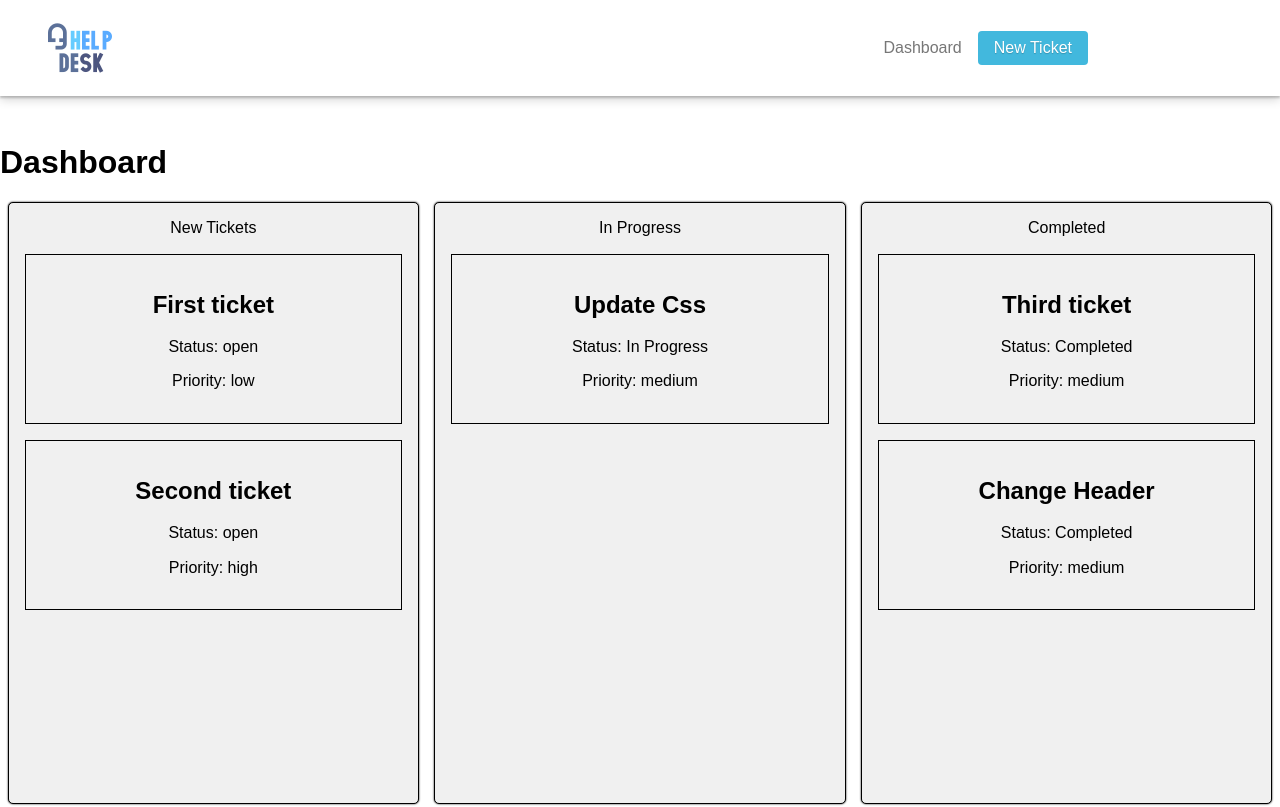
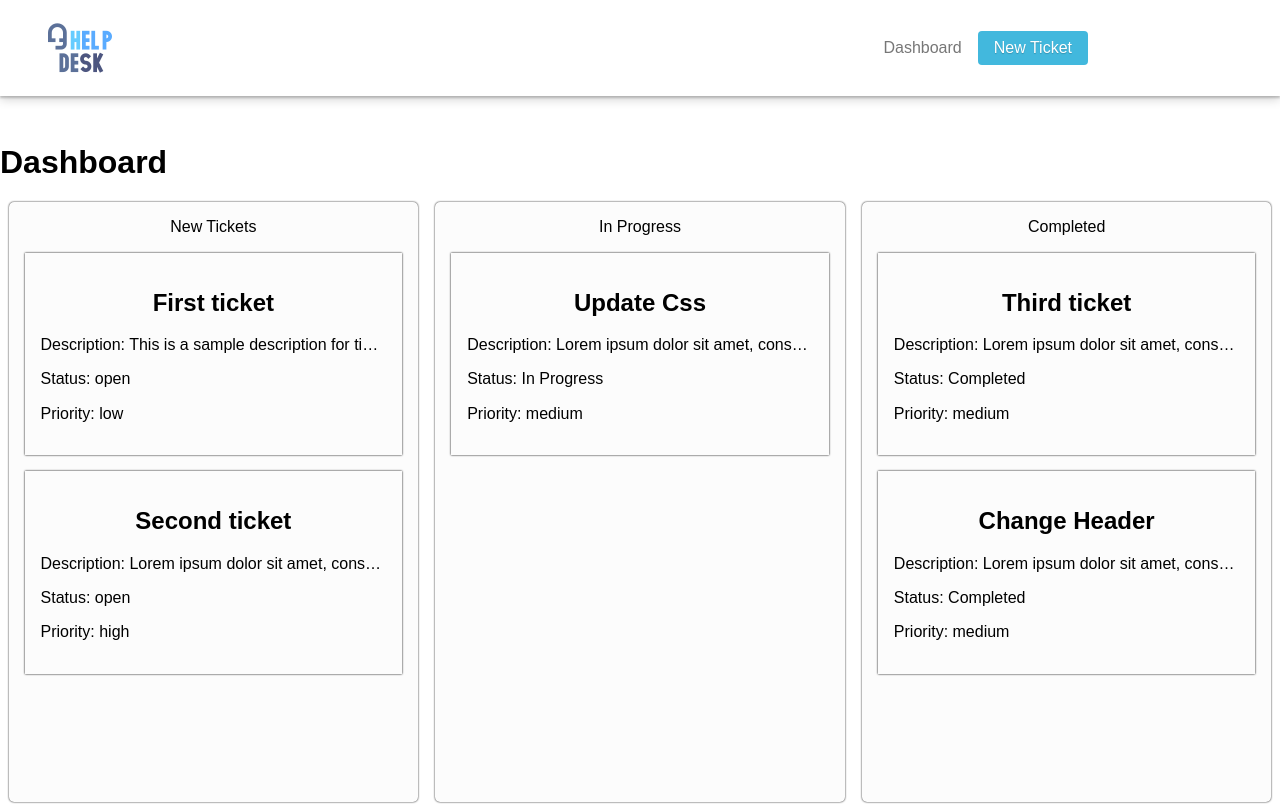
Before and after one commit to jason-alley/vue-help-desk, a Vue app: page /dashboard in a window 1280 px wide. Shown: the top 807 px of the page. Built offline with nearby package versions, Linux system fonts and the light colour scheme; no server answers; the database is empty.

Commit message:
project update.

```diff
--- a/package.json
+++ b/package.json
@@ -9,6 +9,7 @@
     "preview": "vite preview"
   },
   "dependencies": {
+    "@supabase/supabase-js": "^2.39.8",
     "bulma": "^0.9.4",
     "vue": "^3.4.19",
     "vue-router": "4"
--- a/src/components/Ticket.vue
+++ b/src/components/Ticket.vue
@@ -2,7 +2,7 @@
 import { ref } from 'vue';
 
 const props = defineProps({
-  Id: {
+  id: {
     type: Number,
     required: true,
   },
@@ -32,18 +32,31 @@ const props = defineProps({
 </script>
 
 <template>
-    <div class="ticket-card">
+    <div class="ticketCard">
       <h2>{{ title }}</h2>
+      <p class="ticketCard-desription">Description: {{ description }}</p>
       <p>Status: {{ status }}</p>
       <p>Priority: {{ priority }}</p>
     </div>
 </template>
 
 <style scoped>
-.ticket-card {
-  border: 1px solid #000;
+.ticketCard {
+  /* border: 0.3px solid #000; */
   padding: 1rem;
   margin: 1rem;
+  text-align: left;
+  box-shadow: 0 0 2px #000;
+}
+
+.ticketCard h2 {
+  text-align: center;
+}
+
+.ticketCard-desription {
+  white-space: nowrap;
+  overflow: hidden;
+  text-overflow: ellipsis;
 }
 
 
--- a/src/components/TicketForm.vue
+++ b/src/components/TicketForm.vue
@@ -1,15 +1,52 @@
+<script setup>
+import { ref } from "vue";
+import { supabase } from "../libs/supabase.js";
+
+const title = ref("");
+const priority = ref("low");
+const status = ref("open");
+const description = ref("");
+
+
+async function submitTicket() {
+  const newTicket = {
+    title: title.value,
+    description: description.value,
+    status: status.value,
+    priority: priority.value,
+    created_at: new Date().toISOString(),
+    updated_at: new Date().toISOString(),
+  };
+
+  // Save newTicket data to supabase table.
+  const { data, error } = await supabase.from("tickets").insert([newTicket]);
+  if (error) {
+    console.error("Error inserting new ticket", error);
+  } else {
+    console.log("New ticket inserted", data);
+  }
+
+  console.log(newTicket, 'new ticket!!!');
+  title.value = "";
+  priority.value = "low";
+  status.value = "open";
+  description.value = "";
+}
+
+</script>
+
 <template>
-  <form action="" class="wrapper pure-form pure-form-stacked">
+  <form @submit.prevent="submitTicket" class="wrapper pure-form pure-form-stacked">
     <fieldset>
       <legend>Ticket ID</legend>
       <div class="pure-g select-fields">
         <div class="pure-u-1-3 pure-u-md-1-3">
           <label for="ticket-title">Title</label>
-          <input type="text" id="ticket-title" class="pure-u-23-24" />
+          <input v-model="title" type="text" id="ticket-title" class="pure-u-23-24" />
         </div>
         <div class="pure-u-1-3 pure-u-md-1-3">
           <label for="ticket-priority">Priority</label>
-          <select id="ticket-priority" class="pure-u-23-24">
+          <select v-model="priority" id="ticket-priority" class="pure-u-23-24">
             <option>Low</option>
             <option>Medium</option>
             <option>High</option>
@@ -17,7 +54,7 @@
         </div>
         <div class="pure-u-1-3 pure-u-md-1-3">
           <label for="ticket-status">Status</label>
-          <select id="ticket-status" class="pure-u-23-24">
+          <select v-model="status" id="ticket-status" class="pure-u-23-24">
             <option>Open</option>
             <option>In Progress</option>
             <option>Closed</option>
@@ -25,7 +62,7 @@
         </div>
       </div>
       <label for="ticket-description">Ticket Description</label>
-      <textarea id="ticket-description" rows="10"></textarea>
+      <textarea v-model="description" id="ticket-description" rows="10"></textarea>
       <button class="ticket-submit button-xlarge pure-button pure-button-primary">
         Submit Ticket
       </button>
@@ -33,7 +70,6 @@
   </form>
 </template>
 
-<script setup></script>
 
 <style lang="scss" scoped>
 /**
@@ -70,4 +106,4 @@
   margin-top: 2rem;
   margin-bottom: 5rem;
 }
-</style>
+</style>../libs/supabase.js
--- a/src/components/TicketsCategories.vue
+++ b/src/components/TicketsCategories.vue
@@ -34,7 +34,9 @@ const completedTickets = computed(() => filterTicketsByStatus(props.tickets.tick
             <p>New Tickets</p>
             <Ticket v-for="ticket in newTickets"
                 :key="ticket.id"
+                :id="+ticket.id"
                 :title="ticket.title"
+                :description="ticket.description"
                 :status="ticket.status"
                 :priority="ticket.priority"
             />
@@ -43,7 +45,9 @@ const completedTickets = computed(() => filterTicketsByStatus(props.tickets.tick
             <p>In Progress</p>
             <Ticket v-for="ticket in inProgressTickets"
                 :key="ticket.id"
+                :id="+ticket.id"
                 :title="ticket.title"
+                :description="ticket.description"
                 :status="ticket.status"
                 :priority="ticket.priority"
             />
@@ -52,7 +56,9 @@ const completedTickets = computed(() => filterTicketsByStatus(props.tickets.tick
             <p>Completed</p>
             <Ticket v-for="ticket in completedTickets"
                 :key="ticket.id"
+                :id="+ticket.id"
                 :title="ticket.title"
+                :description="ticket.description"
                 :status="ticket.status"
                 :priority="ticket.priority"
             />
@@ -62,13 +68,13 @@ const completedTickets = computed(() => filterTicketsByStatus(props.tickets.tick
 
 <style scoped>
 .tickets-col {
-    border: 0.2px solid #000;
-    background-color: #f0f0f0;
+    /* border: 0.2px solid #636363; */
+    background-color: #fcfcfc;
     border-radius: 5px;
     box-shadow: 0 0 2px #000;
     text-align: center;
     width: 32%;
-    height: 600px;
+    min-height: 600px;
     margin: 0 auto;
 }
 </style>
--- /dev/null
+++ b/src/libs/supabase.js
@@ -0,0 +1,6 @@
+import { createClient } from '@supabase/supabase-js'
+
+const supabaseUrl = import.meta.env.VITE_SUPABASE_URL
+const supabaseAnonKey = import.meta.env.VITE_SUPABASE_ANON_KEY
+
+export const supabase = createClient(supabaseUrl, supabaseAnonKey)
--- a/src/views/Dashboard.vue
+++ b/src/views/Dashboard.vue
@@ -1,11 +1,29 @@
 <script setup>
-import { ref } from "vue";
+import { ref, onMounted } from "vue";
 import data from "../data/tickets.json";
+import { supabase } from "../libs/supabase.js";
 
 import Layout from "../components/Layout.vue";
 import TicketsCategories from "../components/TicketsCategories.vue";
 
 const ticketsData = ref(data);
+
+
+/**
+ * Fetch data from Supabase
+ */
+async function getSupabaseData() {
+  let { data, error } = await supabase.from("tickets").select("*");
+  if (error) {
+    console.error("Error fetching tickets", error);
+  } else {
+    console.log("Tickets from Supabase", data);
+  }
+}
+
+onMounted(() => {
+  getSupabaseData();
+});
 
 </script>
 
```
Also changed, not shown: 2 other files (tests, documents, lock files or other folders).
